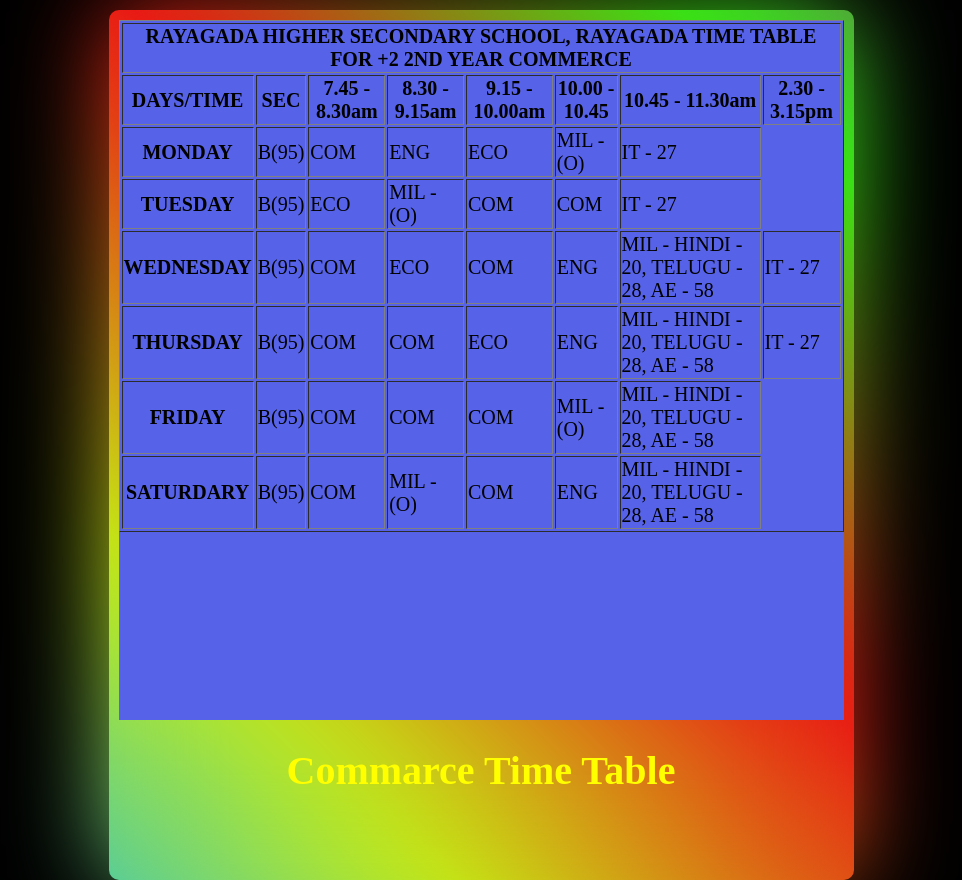
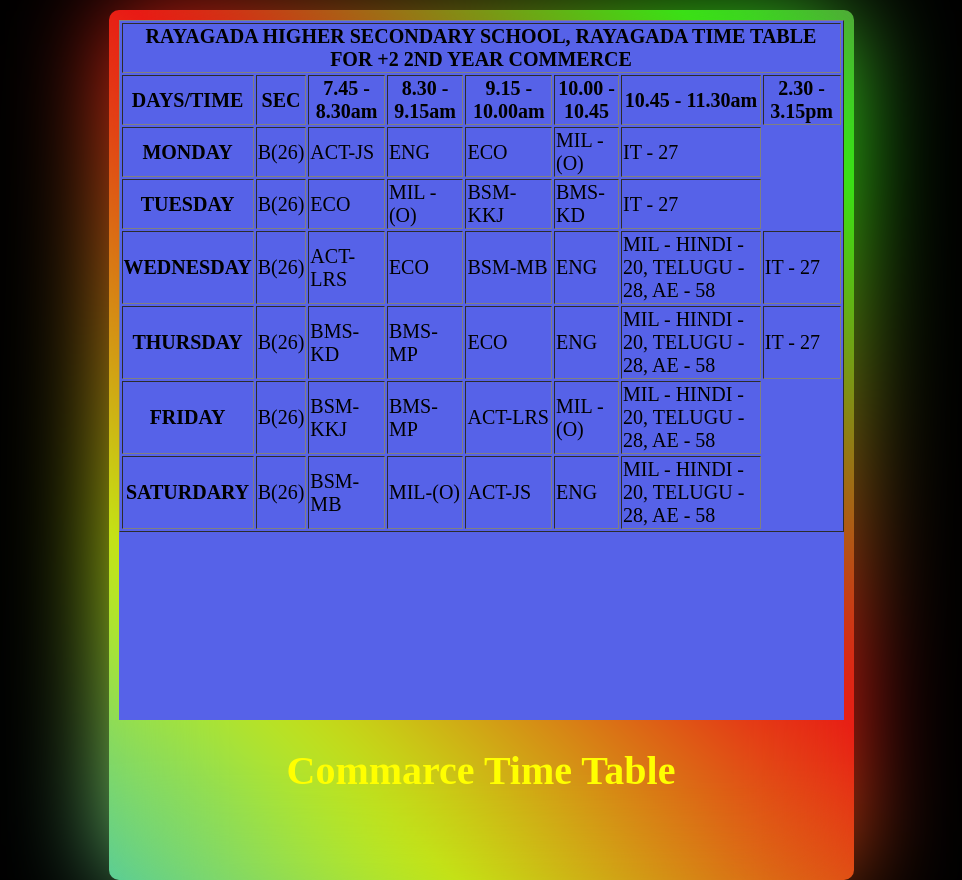
Before and after one commit to Susha1430/Com, a plain HTML site: page Index.html in a window 1280 px wide. Shown: the whole page, without its empty margins (159-1121 px from the left). Drawn offline with Linux system fonts and the light colour scheme.

Commit message:
Update Index.html
Thank you

```diff
--- a/Index.html
+++ b/Index.html
@@ -18,8 +18,8 @@
   <th>2.30 - 3.15pm</th>
   </tr>                                  <tr>
   <th>MONDAY</th>
-  <td>B(95)</td>
-  <td>COM</td>
+  <td>B(26)</td>
+  <td>ACT-JS</td>
   <td>ENG</td>
   <td>ECO</td>
   <td>MIL - (O)</td>
@@ -29,20 +29,20 @@
 
   <tr>
     <th>TUESDAY</th>
-    <td>B(95)</td>
+    <td>B(26)</td>
     <td>ECO</td>
     <td>MIL - (O)</td>
-    <td>COM</td>
-    <td>COM</td>
+    <td>BSM-KKJ</td>
+    <td>BMS-KD</td>
     <td>IT - 27</td>
   </tr>
 
   <tr>
     <th>WEDNESDAY</th>
-    <td>B(95)</td>
-    <td>COM</td>
+    <td>B(26)</td>
+    <td>ACT-LRS</td>
     <td>ECO</td>
-    <td>COM</td>
+    <td>BSM-MB</td>
     <td>ENG</td>
     <td>MIL - HINDI - 20, TELUGU - 28,
     AE - 58</td>
@@ -51,9 +51,9 @@
 
   <tr>
     <th>THURSDAY</th>
-    <td>B(95)</td>
-    <td>COM</td>
-    <td>COM</td>
+    <td>B(26)</td>
+    <td>BMS-KD</td>
+    <td>BMS-MP</td>
     <td>ECO</td>
     <td>ENG</td>
      <td>MIL - HINDI - 20, TELUGU - 28,
@@ -63,10 +63,10 @@
 
   <tr>
     <th>FRIDAY</th>
-    <td>B(95)</td>
-    <td>COM</td>
-    <td>COM</td>
-    <td>COM</td>
+    <td>B(26)</td>
+    <td>BSM-KKJ</td>
+    <td>BMS-MP</td>
+    <td>ACT-LRS</td>
     <td>MIL - (O)</td>
     <td>MIL - HINDI - 20, TELUGU - 28,
     AE - 58</td>
@@ -74,10 +74,10 @@
 
   <tr>
     <th>SATURDARY</th>
-    <td>B(95)</td>
-    <td>COM</td>
-    <td>MIL -(O)</td>
-    <td>COM</td>
+    <td>B(26)</td>
+    <td>BSM-MB</td>
+    <td>MIL-(O)</td>
+    <td>ACT-JS</td>
     <td>ENG</td>
     <td>MIL - HINDI - 20, TELUGU - 28,
     AE - 58</td>
```
